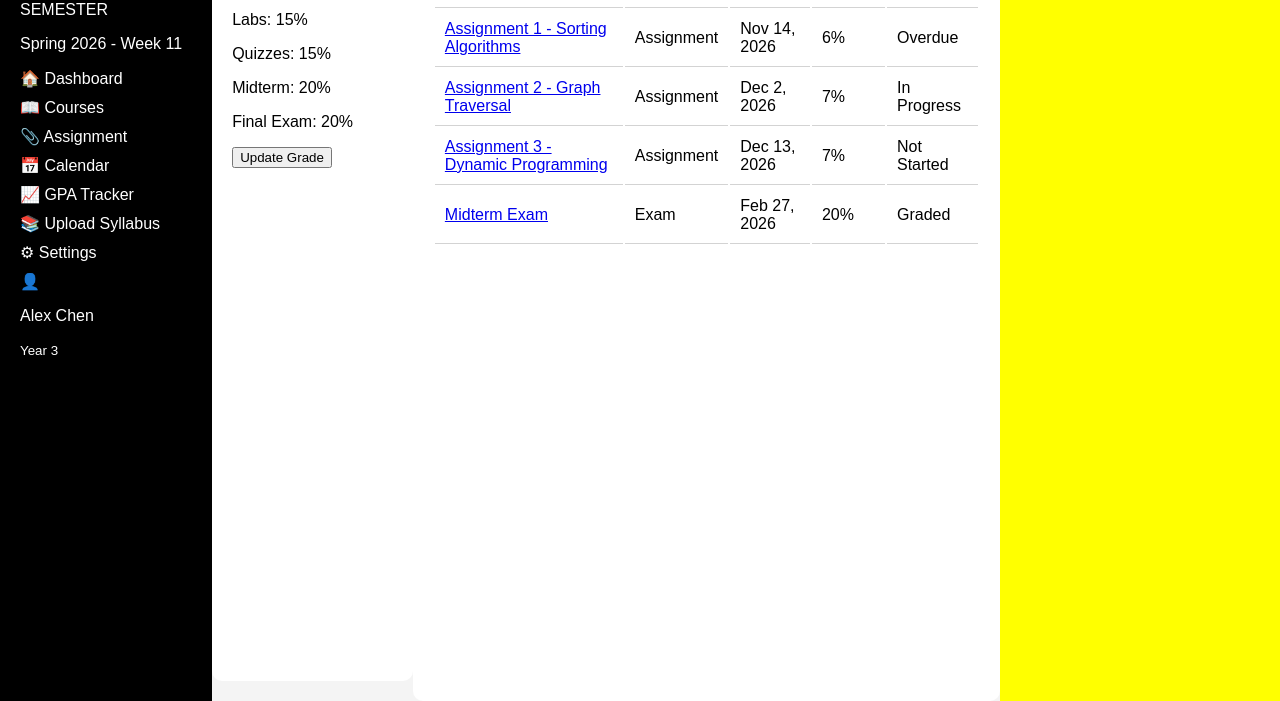
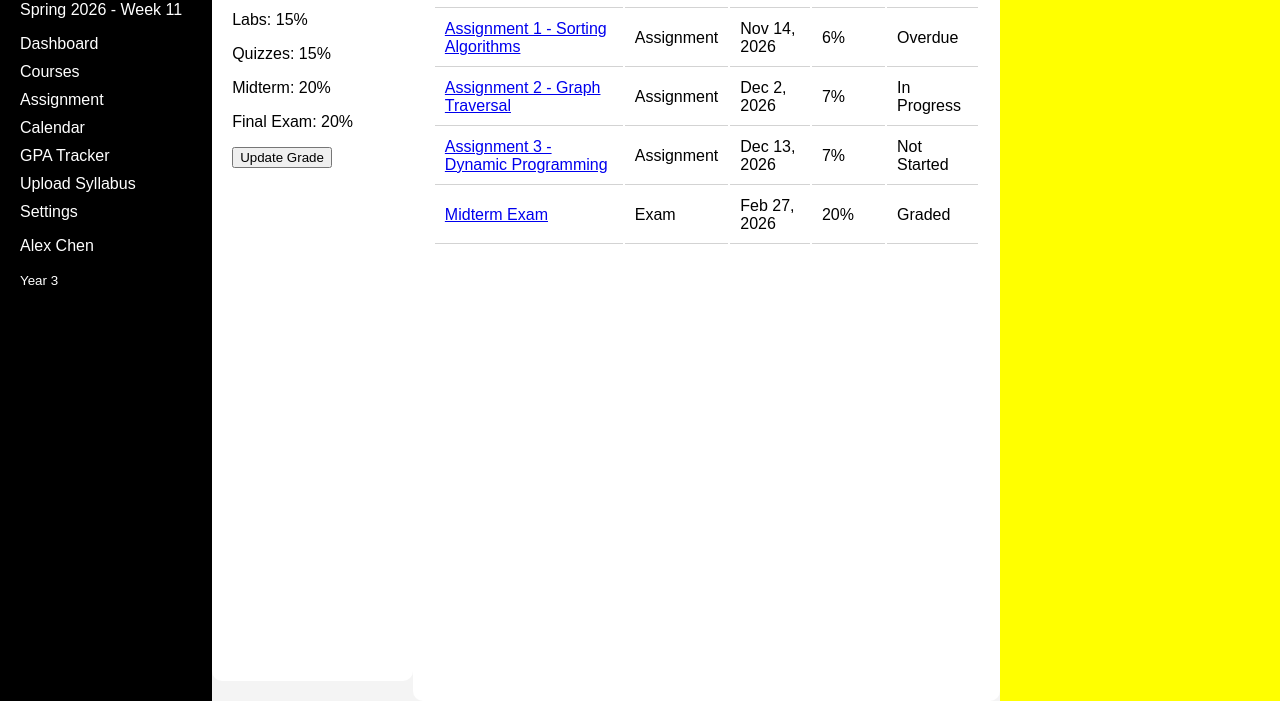
Before and after one commit to kruugerr/cp476-project, a website: page frontend/pages/courses.html in a window 1280 px wide. Shown: the part 139-840 px from the top of the page. Drawn offline with Linux system fonts and the light colour scheme.

Commit message:
Update courses.html

```diff
--- a/frontend/pages/courses.html
+++ b/frontend/pages/courses.html
@@ -14,7 +14,6 @@
         <div class="logo">
             <div class="logo-circle">T</div>
             <h2>Trackr</h2>
-            <span class="collapse">&lt;&lt;</span>
         </div>
 
         <div class="semester-card">
@@ -22,37 +21,30 @@
             <p>Spring 2026 - Week 11</p>
         </div>
 
-        <a href="dashboard.html">🏠 Dashboard</a>
+        <a href="dashboard.html">Dashboard</a>
 
-        <a href="courses.html">📖 Courses</a>
+        <a href="courses.html">Courses</a>
 
         <a href="assignment-view.html" class="active">
-            📎 Assignment
+            Assignment
         </a>
 
-        <a href="calendar.html">📅 Calendar</a>
+        <a href="calendar.html">Calendar</a>
 
-        <a href="gpa-tracker.html">📈 GPA Tracker</a>
+        <a href="gpa-tracker.html">GPA Tracker</a>
 
-        <a href="upload-syllabus.html">📚 Upload Syllabus</a>
+        <a href="upload-syllabus.html">Upload Syllabus</a>
 
-        <a href="settings.html">⚙ Settings</a>
+        <a href="settings.html">Settings</a>
 
         <div class="user-box">
-
-            <div class="user-icon">
-                👤
-            </div>
-
             <div>
                 <p>Alex Chen</p>
                 <small>Year 3</small>
             </div>
-
         </div>
 
     </div>
-
         <div class="grade-breakdown">
 
             <h2>Grade Breakdown</h2>
```
